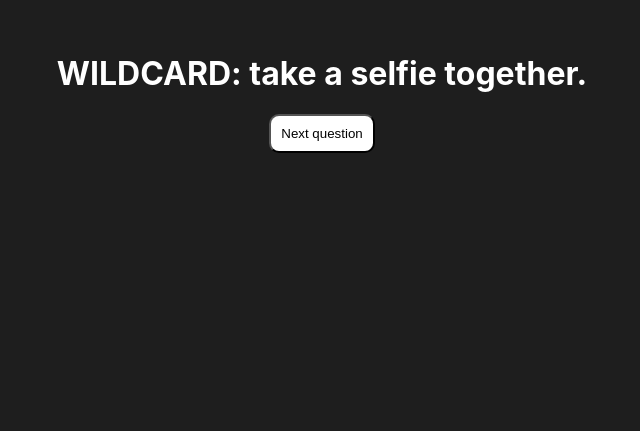
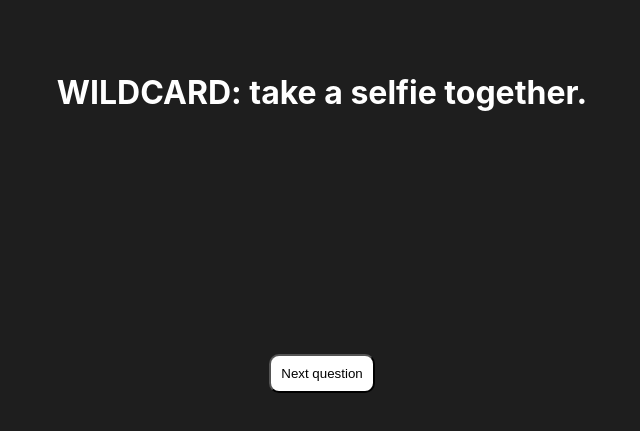
Before and after one commit to ShinScripts/questions, a React (Create React App) app: page / in a window 1280 px wide. Shown: the part 307-738 px from the top of the page, without its empty margins (318-958 px from the left). Built offline with nearby package versions, Linux system fonts and the light colour scheme.

Commit message:
button on bottom

```diff
--- a/src/App.css
+++ b/src/App.css
@@ -19,7 +19,14 @@ div {
 	flex-direction: column;
 }
 
+div h1 {
+	padding: 50px;
+	line-height: 50px;
+}
+
 button {
+	position: absolute;
+	bottom: 100px;
 	padding: 10px;
 	background-color: white;
 	color: black;
```
